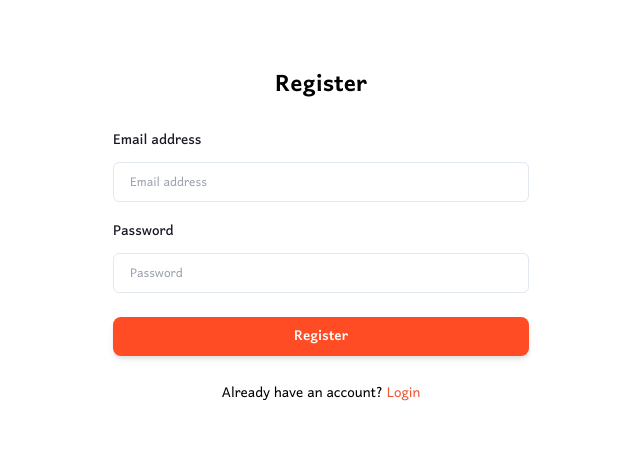
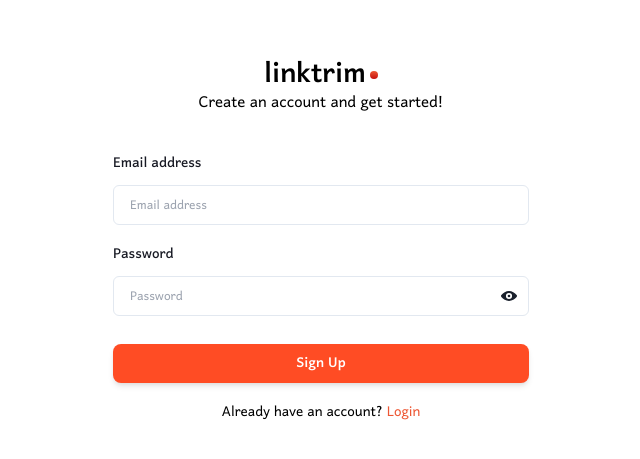
Before and after one commit to Nimi77/scissor, a Next.js app: page /register in a window 1280 px wide. Shown: the part 163-622 px from the top of the page, without its empty margins (319-959 px from the left). Built offline with nearby package versions, Linux system fonts and the light colour scheme; no server answers.

Commit message:
added form validation

```diff
--- a/app/(authentication)/login/form.tsx
+++ b/app/(authentication)/login/form.tsx
@@ -1,66 +1,63 @@
 "use client";
 
-import React, { FormEvent, useState, useEffect } from "react";
+import React, { useState } from "react";
 import {
   Box,
   Button,
   FormControl,
   FormLabel,
-  Heading,
   Input,
+  InputGroup,
+  InputRightElement,
+  IconButton,
   Text,
   Flex,
 } from "@chakra-ui/react";
+import { ViewIcon, ViewOffIcon } from "@chakra-ui/icons";
 import Link from "next/link";
-import { signIn, useSession } from "next-auth/react";
+import { signIn } from "next-auth/react";
 import { useRouter } from "next/navigation";
 import { useForm } from "react-hook-form";
 import { zodResolver } from "@hookform/resolvers/zod";
-
-interface SignInResponse {
-  error?: string;
-  status?: number;
-  ok: boolean;
-  url: string;
-}
+import { LoginSchema } from "@/app/schemas";
+import * as z from "zod";
 
 const LoginForm = () => {
-  const [error, setError] = useState("");
-  const { data: session, status } = useSession();
+  const [error, setError] = useState<string>("");
+  const [showPassword, setShowPassword] = useState<boolean>(false);
   const router = useRouter();
 
-  useEffect(() => {
-    console.log("Session status:", status);
-    if (status === "authenticated") {
-      console.log("User authenticated, redirecting to dashboard...");
-      router.push("/dashboard");
-    }
-  }, [status, router]);
+  const {
+    register,
+    handleSubmit,
+    formState: { errors },
+  } = useForm<z.infer<typeof LoginSchema>>({
+    resolver: zodResolver(LoginSchema),
+    defaultValues: {
+      email: "",
+      password: "",
+    },
+  });
 
-  const handleLogin = async (e: FormEvent<HTMLFormElement>) => {
-    e.preventDefault();
+  const handleLogin = async (data: z.infer<typeof LoginSchema>) => {
+    setError("");
+
     try {
-      const formData = new FormData(e.currentTarget);
-      const email = formData.get("email") as string;
-      const password = formData.get("password") as string;
-
-      const response = (await signIn("credentials", {
-        email,
-        password,
+      const response = await signIn("credentials", {
+        email: data.email,
+        password: data.password,
         redirect: false,
-        callbackUrl: "/dashboard",
-      })) as SignInResponse;
+      });
 
       console.log("login", response);
-      if (response && response.ok) {
-        router.push(response.url || "/dashboard");
-      } else {
-        // Handle login error
-        console.error("Login failed", response.error);
+      if (response?.error) {
+        setError("Invalid Credentials");
+        return;
       }
+      router.replace("/dashboard");
     } catch (error) {
-      setError("Invalid Credentials");
-      console.log(error);
+      console.error("Login failed", error);
+      setError("An unexpected error occurred.");
     }
   };
 
@@ -82,32 +79,56 @@
           color="black"
           className="container"
         >
-          <Heading as="h2" fontSize="3xl" textAlign="center">
-            Login
-          </Heading>
-          <Box my={6} width={{ base: "280px", lg: "26rem" }}>
-            <form onSubmit={handleLogin} method="POST">
-              <FormControl>
-                <FormLabel
-                  htmlFor="email"
-                  fontSize={{ base: "md", md: "lg" }}
-                  color="gray.900"
+          <Box className="login-heading">
+            <Box display="flex" alignItems="center" justifyContent="center">
+              <Text
+                as="span"
+                fontSize={{ base: "3xl", md: "4xl" }}
+                fontWeight={600}
+                aria-label="linktrim"
               >
+                linktrim
+              </Text>
+              <Box
+                bgGradient="linear-gradient(0deg, #C5100E, #ED5734)"
+                borderRadius="full"
+                ml={1}
+                w={2}
+                h={2}
+                aria-hidden="true"
+              ></Box>
+            </Box>
+            <Text mt="-14px" fontSize="xl">
+              Login to your account
+            </Text>
+          </Box>
+          <Box
+            mt={8}
+            mb={4}
+            width={{ base: "18rem", md: "20rem", lg: "26rem" }}
+          >
+            <form onSubmit={handleSubmit(handleLogin)} method="POST">
+              <FormControl isInvalid={!!errors.email}>
+                <FormLabel htmlFor="email" fontSize="lg" color="gray.900">
                   Email address
                 </FormLabel>
                 <Input
                   id="email"
-                  name="email"
+                  {...register("email")}
                   type="email"
-                  required
                   autoComplete="email"
                   w="100%"
                   focusBorderColor="#ED5734"
                   placeholder="Email address"
                 />
+                {errors.email && (
+                  <Text color="red.500" mt={1}>
+                    {errors.email.message}
+                  </Text>
+                )}
               </FormControl>
 
-              <FormControl mt={{ base: 4, md: 6 }} mb={2}>
+              <FormControl mt={4} mb={2} isInvalid={!!errors.password}>
                 <Box
                   display="flex"
                   alignItems="center"
@@ -115,7 +136,7 @@
                 >
                   <FormLabel
                     htmlFor="password"
-                    fontSize={{ base: "md", md: "lg" }}
+                    fontSize="lg"
                     color="gray.900"
                     m={0}
                   >
@@ -126,27 +147,46 @@
                   </Link>
                 </Box>
 
+                <InputGroup>
                   <Input
                     id="password"
-                  name="password"
-                  type="password"
-                  required
+                    {...register("password")}
+                    type={showPassword ? "text" : "password"}
                     autoComplete="current-password"
+                    w="100%"
                     focusBorderColor="#ED5734"
                     placeholder="Password"
                     mt={2}
                   />
+                  <InputRightElement h="full">
+                    <IconButton
+                      aria-label="Toggle password visibility"
+                      variant="ghost"
+                      onClick={() => setShowPassword((show) => !show)}
+                      icon={showPassword ? <ViewOffIcon /> : <ViewIcon />}
+                    />
+                  </InputRightElement>
+                </InputGroup>
+                {errors.password && (
+                  <Text color="red.500" mt={1}>
+                    {errors.password.message}
+                  </Text>
+                )}
               </FormControl>
 
-              {error && <span> {error} </span>}
+              {error && (
+                <Box className="text-red-500">
+                  <span>{error}</span>
+                </Box>
+              )}
 
               <Button
                 type="submit"
                 w="100%"
                 h="2.4rem"
-                mt={4}
+                mt={5}
                 fontWeight={600}
-                fontSize={{ base: "md", md: "lg" }}
+                fontSize="lg"
                 color="white"
                 bg="#FF4C24"
                 borderRadius="lg"
@@ -155,7 +195,6 @@
                   bg: "#ED5734",
                   transition: "all 0.3s ease",
                 }}
-                onClick={(e) => console.log("clicked")}
               >
                 Login
               </Button>
@@ -163,10 +202,10 @@
           </Box>
 
           <Box textAlign="center">
-            <Text fontSize={{ base: "md", md: "lg" }}>
+            <Text fontSize="lg">
               Don&apos;t have an account?{" "}
               <Link href="/register" color="#ED5734" className="register-link">
-                Sign Up
+                Create an account
               </Link>
             </Text>
           </Box>
--- a/app/(authentication)/register/form.tsx
+++ b/app/(authentication)/register/form.tsx
@@ -1,40 +1,52 @@
 "use client";
 
+import React, { useState } from "react";
 import {
   Box,
+  Button,
+  FormControl,
+  FormLabel,
+  Input,
+  Text,
   Flex,
-  Text,
-  Heading,
-  Input,
-  Button,
-  FormLabel,
-  FormControl,
-  useColorModeValue,
   Spinner,
+  InputGroup,
+  InputRightElement,
+  IconButton,
 } from "@chakra-ui/react";
 import Link from "next/link";
-import { FormEvent, useState } from "react";
+import { ViewIcon, ViewOffIcon } from "@chakra-ui/icons";
 import { useRouter } from "next/navigation";
+import { useForm } from "react-hook-form";
+import { zodResolver } from "@hookform/resolvers/zod";
+import { RegisterSchema } from "@/app/schemas";
+import * as z from "zod";
 
 const RegisterForm = () => {
   const [status, setStatus] = useState<
     "idle" | "registering" | "success" | "redirecting" | "error"
   >("idle");
   const [errorMessage, setErrorMessage] = useState<string>("");
+  const [showPassword, setShowPassword] = useState<boolean>(false);
   const router = useRouter();
 
-  // Handle form submit
-  const handleSubmit = async (e: FormEvent<HTMLFormElement>) => {
-    e.preventDefault();
+  const {
+    register,
+    handleSubmit,
+    formState: { errors },
+  } = useForm<z.infer<typeof RegisterSchema>>({
+    resolver: zodResolver(RegisterSchema),
+    defaultValues: {
+      email: "",
+      password: "",
+    },
+  });
+
+  const handleRegister = async (data: z.infer<typeof RegisterSchema>) => {
     setStatus("idle");
     setErrorMessage("");
 
     try {
-      const formData = new FormData(e.currentTarget);
-      const email = formData.get("email") as string;
-      const password = formData.get("password") as string;
-
-      // Try to register user
       setStatus("registering");
 
       const response = await fetch(`/api/auth/register`, {
@@ -42,7 +54,7 @@
         headers: {
           "Content-Type": "application/json",
         },
-        body: JSON.stringify({ email, password }),
+        body: JSON.stringify(data),
       });
 
       const registerData = await response.json();
@@ -54,7 +66,7 @@
           setStatus("redirecting");
           setTimeout(() => {
             router.push("/login");
-          }, 2000); // 2 seconds to read the redirect message
+          }, 2000);
         }, 2000);
       } else {
         setErrorMessage(
@@ -76,7 +88,7 @@
       alignItems="center"
       bg="white"
     >
-      <Box maxW="md" className="login-wrapper">
+      <Box maxW="md" className="register-wrapper">
         <Flex
           flexDir="column"
           alignItems="center"
@@ -86,47 +98,83 @@
           color="black"
           className="container"
         >
-          <Heading as="h2" fontSize="3xl" textAlign="center">
-            Register
-          </Heading>
-          <Box my={6} width={{ base: "280px", lg: "26rem" }}>
-            <form onSubmit={handleSubmit} method="POST">
-              <FormControl>
-                <FormLabel
-                  htmlFor="email"
-                  fontSize={{ base: "md", md: "lg" }}
-                  color={useColorModeValue("gray.900", "gray.100")}
+          <Box className="register-heading">
+            <Box display="flex" alignItems="center" justifyContent="center">
+              <Text
+                as="span"
+                fontSize={{ base: "3xl", md: "4xl" }}
+                fontWeight={600}
+                aria-label="linktrim"
               >
+                linktrim
+              </Text>
+              <Box
+                bgGradient="linear-gradient(0deg, #C5100E, #ED5734)"
+                borderRadius="full"
+                ml={1}
+                w={2}
+                h={2}
+                aria-hidden="true"
+              ></Box>
+            </Box>
+            <Text mt="-14px" fontSize="xl">
+              Create an account and get started!
+            </Text>
+          </Box>
+          <Box
+            mt={8}
+            mb={4}
+            width={{ base: "18rem", md: "20rem", lg: "26rem" }}
+          >
+            <form onSubmit={handleSubmit(handleRegister)} method="POST">
+              <FormControl isInvalid={!!errors.email}>
+                <FormLabel htmlFor="email" fontSize="lg" color="gray.900">
                   Email address
                 </FormLabel>
                 <Input
                   id="email"
-                  name="email"
+                  {...register("email")}
                   type="email"
-                  required
                   autoComplete="email"
+                  w="100%"
                   focusBorderColor="#ED5734"
                   placeholder="Email address"
                 />
+                {errors.email && (
+                  <Text color="red.500" mt={1}>
+                    {errors.email.message}
+                  </Text>
+                )}
               </FormControl>
 
-              <FormControl mt={{ base: 4 }} mb={2}>
-                <FormLabel
-                  htmlFor="password"
-                  fontSize={{ base: "md", md: "lg" }}
-                  color={useColorModeValue("gray.900", "gray.100")}
-                >
+              <FormControl mt={4} mb={2} isInvalid={!!errors.password}>
+                <FormLabel htmlFor="password" fontSize="lg" color="gray.900">
                   Password
                 </FormLabel>
+                <InputGroup>
                   <Input
                     id="password"
-                  name="password"
-                  type="password"
-                  required
+                    {...register("password")}
+                    type={showPassword ? "text" : "password"}
                     autoComplete="current-password"
+                    w="100%"
                     focusBorderColor="#ED5734"
                     placeholder="Password"
                   />
+                  <InputRightElement h="full">
+                    <IconButton
+                      aria-label="Toggle password visibility"
+                      variant="ghost"
+                      onClick={() => setShowPassword((show) => !show)}
+                      icon={showPassword ? <ViewOffIcon /> : <ViewIcon />}
+                    />
+                  </InputRightElement>
+                </InputGroup>
+                {errors.password && (
+                  <Text color="red.500" mt={1}>
+                    {errors.password.message}
+                  </Text>
+                )}
               </FormControl>
 
               {status !== "idle" && (
@@ -163,9 +211,9 @@
                 type="submit"
                 w="100%"
                 h="2.4rem"
-                mt={4}
+                mt={5}
                 fontWeight={600}
-                fontSize={{ base: "md", md: "lg" }}
+                fontSize="lg"
                 color="white"
                 bg="#FF4C24"
                 borderRadius="lg"
@@ -175,13 +223,13 @@
                   transition: "all 0.3s ease",
                 }}
               >
-                Register
+                Sign Up
               </Button>
             </form>
           </Box>
 
           <Box textAlign="center">
-            <Text>
+            <Text fontSize="lg">
               Already have an account?{" "}
               <Link href="/login" color="#ED5734" className="login-link">
                 Login
--- a/app/api/auth/register/route.ts
+++ b/app/api/auth/register/route.ts
@@ -1,26 +1,42 @@
+import { NextResponse } from "next/server";
+import { RegisterSchema } from "@/app/schemas";
 import { hash } from "bcryptjs";
 import { sql } from "@vercel/postgres";
-import { NextResponse } from "next/server";
 
 export async function POST(request: Request) {
   try {
-    const { email, password } = await request.json();
+    const body = await request.json();
+    const result = RegisterSchema.safeParse(body);
+
+    if (!result.success) {
+      return NextResponse.json({ error: "Invalid input" });
+    }
+
+    const { email, password } = result.data;
 
     // Hashing the password
     const hashedPassword = await hash(password, 10);
 
     // Inserting the new user into the database
     await sql`
-      INSERT INTO users (email, password)
-      VALUES (${email}, ${hashedPassword})
-    `;
+    INSERT INTO users (email, password)
+    VALUES (${email}, ${hashedPassword})
+  `;
 
     return NextResponse.json({ message: "User registered successfully" });
   } catch (e: any) {
     console.error("Error inserting user:", e);
+
     if (e.message.includes("duplicate key value violates unique constraint")) {
-      return NextResponse.json({ error: "Email already exists" }, { status: 400 });
+      return NextResponse.json(
+        { error: "User already exists" },
+        { status: 400 }
+      );
     }
-    return NextResponse.json({ error: "Internal Server Error" }, { status: 500 });
+
+    return NextResponse.json(
+      { error: "Internal Server Error" },
+      { status: 500 }
+    );
   }
 }
--- a/app/components/pricing.tsx
+++ b/app/components/pricing.tsx
@@ -15,6 +15,7 @@
 import { ArrowForwardIcon, CheckIcon } from "@chakra-ui/icons";
 import Link from "next/link";
 import { ReactNode } from "react";
+
 interface Props {
   children: React.ReactNode;
 }
@@ -138,7 +139,7 @@
                 </List>
               </Box>
               <Box w="100%">
-                <Link href="/SignUp">
+                <Link href="/register">
                   <Button
                     w="full"
                     variant="solid"
@@ -204,7 +205,7 @@
                     </ListItem>
                   </List>
                   <Box w="100%">
-                    <Link href="/SignUp">
+                    <Link href="/register">
                       <Button
                         w={{ base: "full", md: "auto" }}
                         bg="#090B0E"
--- a/app/schemas/index.ts
+++ b/app/schemas/index.ts
@@ -1,9 +1,16 @@
 import * as z from "zod";
+
+export const RegisterSchema = z.object({
+  email: z.string().email({
+    message: "Email is required.",
+  }),
+  password: z
+    .string()
+    .min(8, { message: "Password must be at least 8 characters long" })
+    .max(100),
+});
+
 export const LoginSchema = z.object({
-    email: z.string().email({
-        message:"Email is required"
-    }),
-    password: z.string().min(1,
-        {message:"Password is required"}
-    )
-})
+  email: z.string().email().trim(),
+  password: z.string().min(8).max(100),
+});
```
Also changed, not shown: app/(authentication)/register/page.tsx (+7 -7 lines), app/components/header.tsx (+4 -20 lines), app/globals.css (+22 -4 lines), app/types/next-auth.d.ts (+2 -16 lines), lib/auth.ts (+20 -10 lines). Lines whose indentation alone changed are shown as unchanged.
